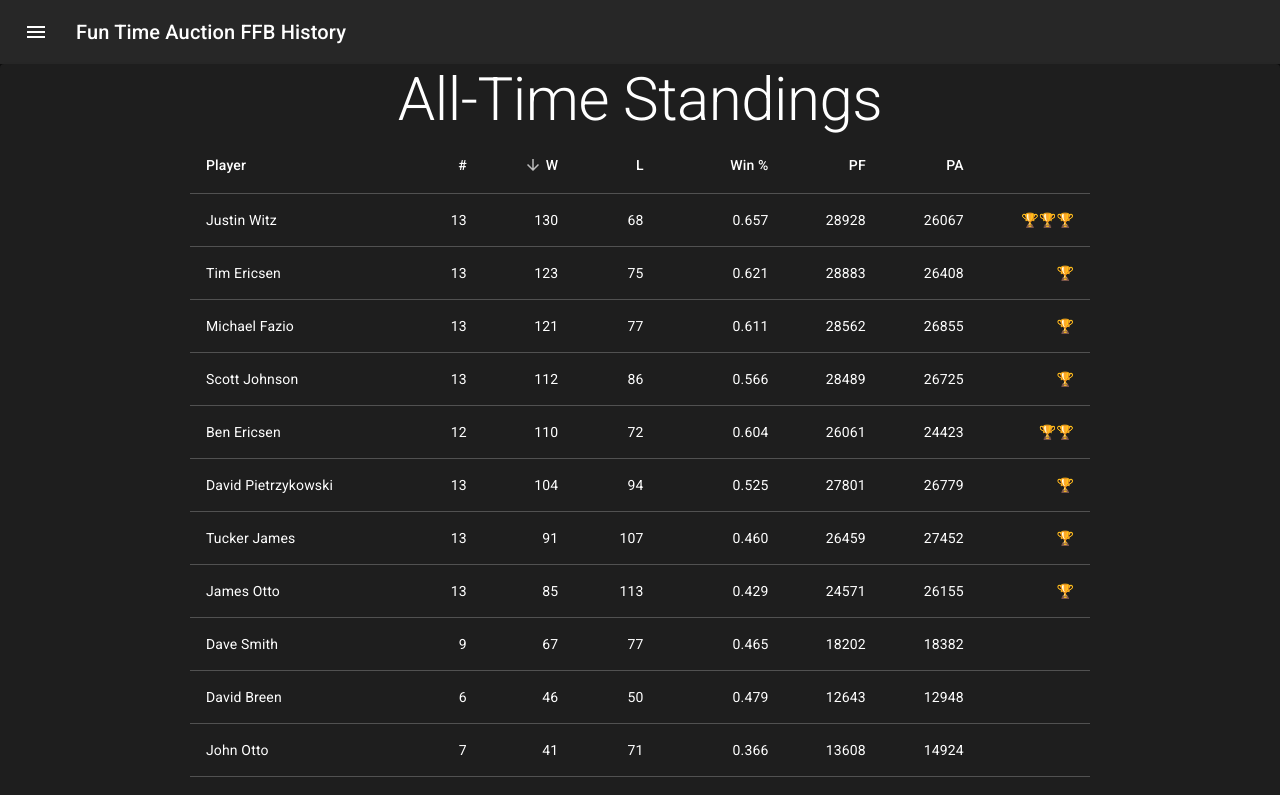
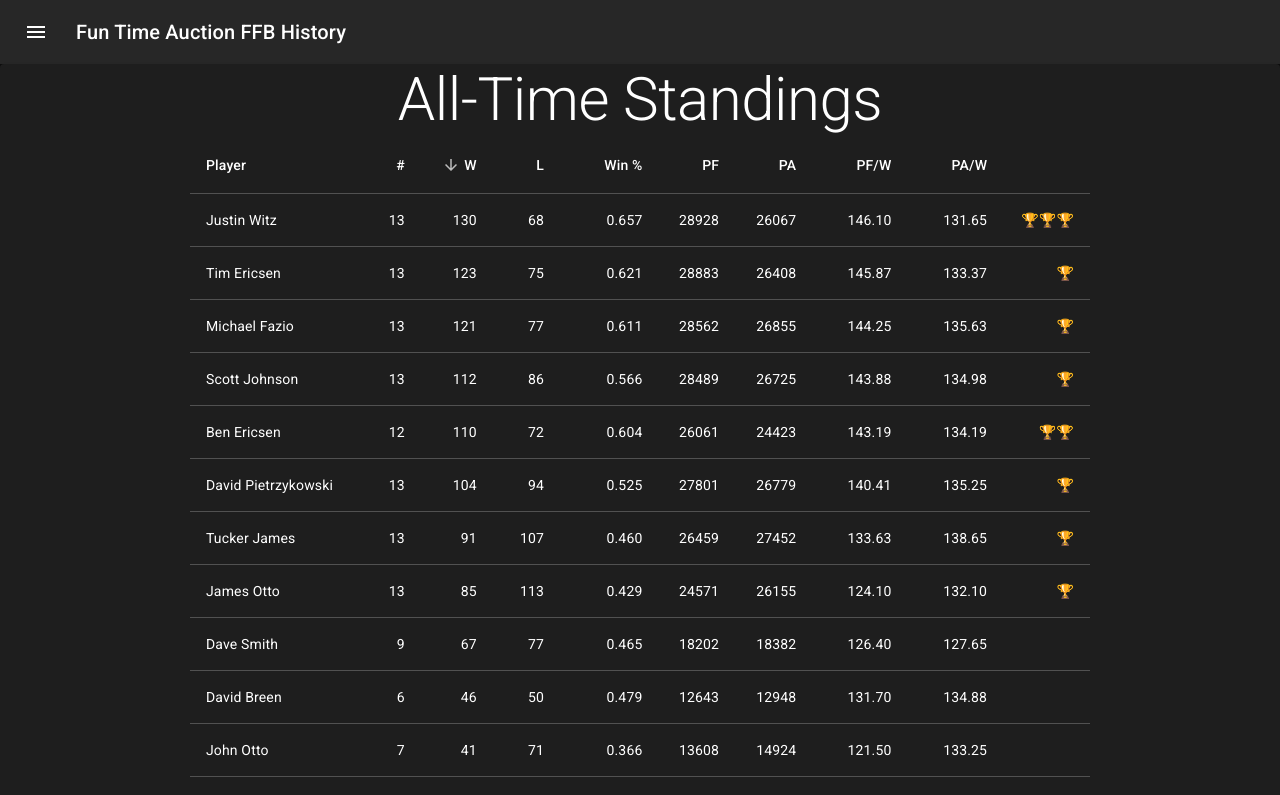
Before and after one commit to MFazio23/ESPN-FFB-Web, a React (Create React App) app: page /standings in a window 1280 px wide. Shown: the top 795 px of the page. Built offline with nearby package versions, Linux system fonts and the light colour scheme; what typescript-map would draw is missing.

Commit message:
Add per week numbers

```diff
--- a/src/standings/Standings.tsx
+++ b/src/standings/Standings.tsx
@@ -48,6 +48,18 @@ const standingsTableItems: Array<SortableTableDataCell[]> = standings.map(standi
         numeric: true
     },
     {
+        id: 'pointsScoredPerWeek',
+        value: standingsItem.pointsScored.standardScoring / (standingsItem.wins.standardScoring + standingsItem.losses.standardScoring),
+        numeric: true,
+        digits: 2
+    },
+    {
+        id: 'pointsAgainstPerWeek',
+        value: standingsItem.pointsAgainst.standardScoring / (standingsItem.wins.standardScoring + standingsItem.losses.standardScoring),
+        numeric: true,
+        digits: 2
+    },
+    {
         id: 'championships',
         value: Array.from({length: standingsItem.championships.standardScoring}, () => "🏆").join(""),
         numeric: true
@@ -91,6 +103,16 @@ const headers: readonly SortableTableHeaderCell[] = [
         numeric: true,
     },
     {
+        id: 'pointsScoredPerWeek',
+        label: "PF/W",
+        numeric: true,
+    },
+    {
+        id: 'pointsAgainstPerWeek',
+        label: "PA/W",
+        numeric: true
+    },
+    {
         id: 'championships',
         label: "",
         numeric: true,
```
